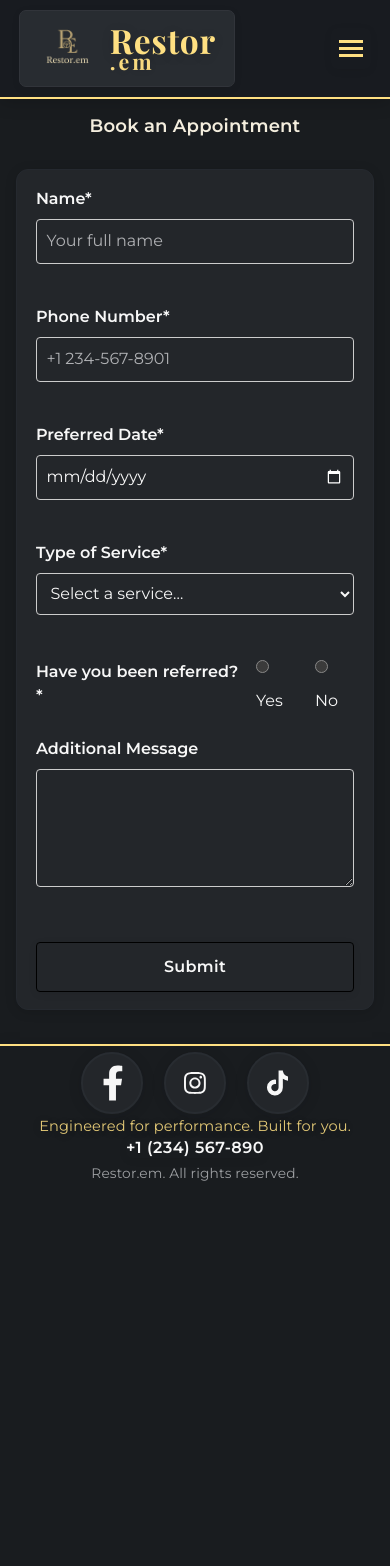
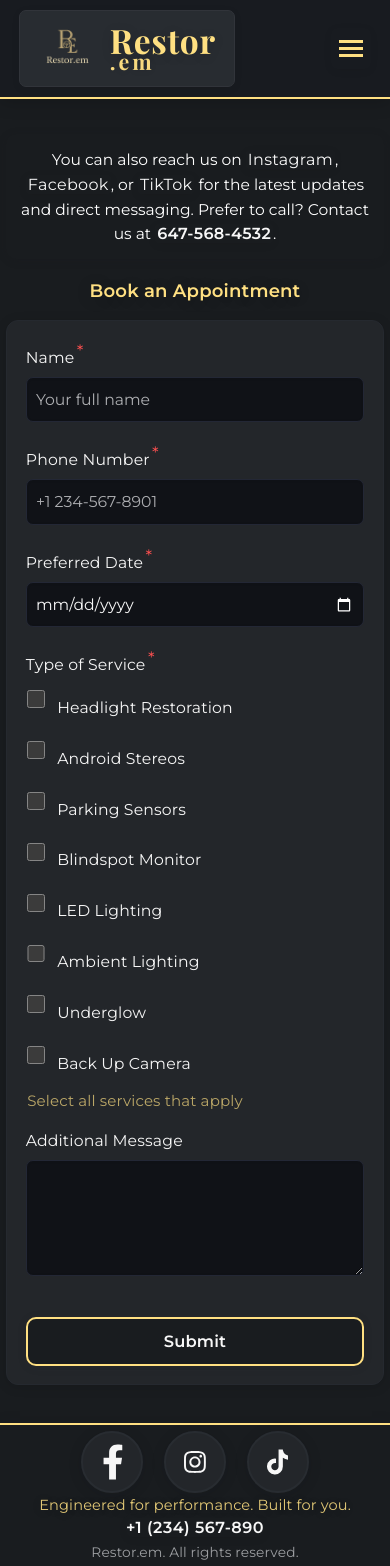
Before and after one commit to usmanAfzalKhan/car-mods-restorem, a React (Create React App) app: page /contact in a window 390 px wide. Before the commit the page ends 1186 px from the top, so only its background shows below. Built offline with nearby package versions, Linux system fonts and the light colour scheme; no server answers.

Commit message:
style(contact): optimize and clean up contact page styles, make checkbox section mobile-first with 2-column layout on desktop, remove background color from contact info paragraph for cleaner look

```diff
--- a/src/pages/ContactPage.css
+++ b/src/pages/ContactPage.css
@@ -1,68 +1,274 @@
-/* src/pages/ContactPage.css */
 .contact-page {
-  padding: 2rem;
+  min-height: 100vh;
+  background: none;
+  padding: 1.1rem 0 1.3rem 0;
+}
+
+.contact-info {
+  max-width: 97vw;
+  margin: 1.1rem auto 1.3rem auto;
+  text-align: center;
+  font-size: 0.97rem;
+  color: #fff;
+  font-family: 'Montserrat', 'Segoe UI', Arial, sans-serif;
+  line-height: 1.56;
+  /* background: rgba(24,31,51,0.18);  <-- REMOVED */
+  border-radius: 10px;
+  padding: 0.85rem 0.5rem 0.75rem 0.5rem;
+  box-shadow: 0 1.5px 9px #181b2031;
+}
+
+.invisible-link {
+  color: #fff;
+  text-decoration: none;
+  font-weight: 500;
+  padding: 0 2px;
+  background: none;
+  border: none;
+  border-radius: 3px;
+  cursor: pointer;
+}
+
+.contact-phone {
+  font-weight: 700;
+  color: #fff;
+  text-decoration: none;
+  letter-spacing: 0.02em;
 }
 
 .contact-page h1 {
   text-align: center;
-  margin-bottom: 2rem;
+  margin-bottom: 1.15rem;
+  margin-top: 0.22rem;
+  color: #ffe082;
+  font-size: 1.17rem;
+  font-family: 'Montserrat', 'Segoe UI', Arial, sans-serif;
+  font-weight: 700;
+  letter-spacing: 0.01em;
+  text-shadow: 0 2px 20px #0002;
 }
 
 .contact-form {
-  max-width: 600px;
+  max-width: 97vw;
   margin: 0 auto;
+  background: rgba(24,31,51,0.88);
+  border-radius: 10px;
+  box-shadow: 0 3px 18px #181b2030, 0 2px 6px #181b2022;
+  color: #f6f6f6;
+  border: 2px solid #ffe08230;
+  padding: 1.05rem 0.6rem 1.18rem 0.6rem;
+  font-family: 'Montserrat', 'Segoe UI', Arial, sans-serif;
 }
 
 .form-group {
-  margin-bottom: 1.5rem;
+  margin-bottom: 1.04rem;
 }
 
 .form-label {
   display: inline-block;
-  margin-bottom: 0.5rem;
-  font-weight: 600;
+  margin-bottom: 0.34rem;
+  font-weight: 500;
+  color: #f6f6f6;
+  font-size: 0.98rem;
+  letter-spacing: 0.01em;
+}
+
+.required-star {
+  color: #ff5050;
+  margin-left: 0.14em;
+  font-size: 1.09em;
+  vertical-align: super;
 }
 
 .form-input,
 .form-textarea,
 select {
   width: 100%;
-  padding: 0.6rem;
-  border: 1px solid #ccc;
-  border-radius: 4px;
-  font-size: 1rem;
+  padding: 0.62rem 0.58rem;
+  margin-top: 0.13rem;
+  margin-bottom: 0.08rem;
+  border: 1.5px solid #232735;
+  border-radius: 7px;
+  background: #101217;
+  color: #f6f6f6;
+  font-size: 0.98rem;
+  font-family: inherit;
+  transition: border-color 0.17s;
+  outline: none;
+  box-shadow: 0 0.5px 3px #0001 inset;
 }
 
-.radio-group {
+.form-input:focus,
+.form-textarea:focus,
+select:focus {
+  border-color: #ffe082;
+  outline: none;
+}
+
+select {
+  color: #f6f6f6;
+}
+
+/* Checkbox: single column for mobile */
+.checkbox-group {
+  display: flex;
+  flex-direction: column;
+  gap: 0.56em 0;
+  align-items: flex-start;
+  margin-bottom: 0.22em;
+  padding: 0.28em 0 0.1em 0;
+}
+
+.checkbox-label {
   display: flex;
   align-items: center;
-  gap: 1rem;
+  width: 100%;
+  font-size: 0.98rem;
+  color: #ffe082;
+  font-family: inherit;
+  font-weight: 500;
+  gap: 0.52em;
+  cursor: pointer;
+  user-select: none;
+  padding: 0.23em 0.06em;
+  border-radius: 7px;
+  transition: background 0.15s;
 }
 
-.radio-group .form-label {
-  margin: 0;
+.checkbox-label:hover,
+.checkbox-label:focus-within {
+  background: rgba(255, 224, 130, 0.06);
 }
 
-.radio-group label {
+.service-checkbox {
+  accent-color: #ffe082;
+  width: 1.12em;
+  height: 1.12em;
+  margin-right: 0.28em;
+  border-radius: 5px;
+  border: 1.2px solid #ffe08288;
+  background: #181f33;
+  vertical-align: middle;
+  transition: box-shadow 0.17s;
+}
+
+.checkbox-label span {
+  color: #f6f6f6;
   font-weight: 400;
+  letter-spacing: 0.01em;
+}
+
+.select-help {
+  display: block;
+  color: #ffe082b0;
+  font-size: 0.94em;
+  margin-top: 0.18em;
+  margin-left: 0.1em;
+  letter-spacing: 0.01em;
+}
+
+.form-textarea {
+  min-height: 70px;
+  resize: vertical;
 }
 
 .submit-button {
-  display: block;
-  margin: 2rem auto 0;
-  padding: 0.75rem 2rem;
-  border: 1px solid #000;
-  background: transparent;
-  font-size: 1rem;
+  width: 100%;
+  margin-top: 1.02rem;
+  margin-bottom: 0.1rem;
+  background: #191c1f;
+  color: #ffe082;
+  font-weight: 600;
+  border: 2px solid #ffe082;
+  border-radius: 10px;
+  font-size: 1.02rem;
+  letter-spacing: 0.01em;
+  box-shadow: 0 1.5px 10px #2327351a;
+  text-align: center;
   cursor: pointer;
-  border-radius: 4px;
+  padding: 0.62em 0;
+  transition: box-shadow 0.17s, color 0.13s, background 0.13s, border 0.12s;
+  font-family: inherit;
 }
 
-@media (max-width: 600px) {
-  .contact-page {
-    padding: 1rem;
+.submit-button:hover,
+.submit-button:focus {
+  box-shadow: 0 2px 12px #ffe08290;
+  outline: none;
+  background: #21252a;
+  color: #fff2c7;
+}
+
+/* ====== TABLET/LARGE MOBILE: 2 columns for services ====== */
+@media (min-width: 480px) {
+  .contact-info {
+    font-size: 1.05rem;
+    padding: 1.02rem 0.95rem 0.9rem 0.95rem;
+    border-radius: 11px;
   }
-  .submit-button {
-    width: 100%;
+  .contact-form {
+    padding: 1.2rem 1.1rem 1.3rem 1.1rem;
+    border-radius: 13px;
+    max-width: 97vw;
+  }
+  .form-label {
+    font-size: 1.04rem;
+  }
+  .checkbox-group {
+    flex-direction: row;
+    flex-wrap: wrap;
+    gap: 0.68em 1.35em;
+  }
+  .checkbox-label {
+    width: 45%;
+    min-width: 175px;
+    font-size: 1.03rem;
+    padding: 0.24em 0.09em;
   }
 }
+
+/* ====== DESKTOP: Max 2 even columns, beautiful alignment ====== */
+@media (min-width: 800px) {
+  .contact-page {
+    padding: 2.7rem 0 2.5rem 0;
+  }
+  .contact-info {
+    max-width: 640px;
+    margin: 2.1rem auto 1.8rem auto;
+    font-size: 1.09rem;
+    padding: 1.05rem 1.2rem 0.95rem 1.2rem;
+  }
+  .contact-form {
+    max-width: 600px;
+    padding: 2.2rem 2rem 2.5rem 2rem;
+    border-radius: 14px;
+  }
+  .contact-page h1 {
+    font-size: 2.05rem;
+    margin-top: 0.4rem;
+    margin-bottom: 2.2rem;
+  }
+  .form-label {
+    font-size: 1.13rem;
+  }
+  .checkbox-group {
+    display: grid;
+    grid-template-columns: 1fr 1fr;
+    gap: 0.8em 2.2em;
+    padding: 0.35em 0 0.1em 0;
+    margin-bottom: 0.45em;
+    align-items: center;
+  }
+  .checkbox-label {
+    width: 100%;
+    min-width: 210px;
+    font-size: 1.14rem;
+    margin-bottom: 0.15em;
+    padding: 0.3em 0.13em;
+  }
+}
+
+/* Hide blue tap highlight on mobile */
+input, select, textarea, button {
+  -webkit-tap-highlight-color: rgba(0,0,0,0);
+}
--- a/src/pages/ContactPage.jsx
+++ b/src/pages/ContactPage.jsx
@@ -1,14 +1,41 @@
-// src/pages/ContactPage.jsx
-import React from 'react';
+import React, { useRef, useEffect } from 'react';
 import './ContactPage.css';
 
+const SERVICES = [
+  { value: "headlight-restoration", label: "Headlight Restoration" },
+  { value: "android-stereos", label: "Android Stereos" },
+  { value: "parking-sensors", label: "Parking Sensors" },
+  { value: "blindspot-monitor", label: "Blindspot Monitor" },
+  { value: "led-lighting", label: "LED Lighting" },
+  { value: "ambient-lighting", label: "Ambient Lighting" },
+  { value: "underglow", label: "Underglow" },
+  { value: "back-up-camera", label: "Back Up Camera" }
+];
+
 export default function ContactPage() {
+  // Prevent selecting past dates
+  const today = new Date();
+  const yyyy = today.getFullYear();
+  const mm = String(today.getMonth() + 1).padStart(2, '0');
+  const dd = String(today.getDate()).padStart(2, '0');
+  const minDate = `${yyyy}-${mm}-${dd}`;
+
   return (
     <div className="contact-page">
+      <p className="contact-info">
+        You can also reach us on{' '}
+        <a href="https://instagram.com/yourusername" target="_blank" rel="noopener noreferrer" className="invisible-link">Instagram</a>,{' '}
+        <a href="https://facebook.com/yourusername" target="_blank" rel="noopener noreferrer" className="invisible-link">Facebook</a>, or{' '}
+        <a href="https://tiktok.com/@yourusername" target="_blank" rel="noopener noreferrer" className="invisible-link">TikTok</a>
+        {' '}for the latest updates and direct messaging. Prefer to call? Contact us at{' '}
+        <a href="tel:6475684532" className="contact-phone invisible-link">647-568-4532</a>.
+      </p>
       <h1>Book an Appointment</h1>
       <form className="contact-form" noValidate>
         <div className="form-group">
-          <label htmlFor="name" className="form-label">Name*</label>
+          <label htmlFor="name" className="form-label">
+            Name<span className="required-star">*</span>
+          </label>
           <input
             type="text"
             id="name"
@@ -20,7 +47,9 @@ export default function ContactPage() {
         </div>
 
         <div className="form-group">
-          <label htmlFor="phone" className="form-label">Phone Number*</label>
+          <label htmlFor="phone" className="form-label">
+            Phone Number<span className="required-star">*</span>
+          </label>
           <input
             type="tel"
             id="phone"
@@ -32,48 +61,41 @@ export default function ContactPage() {
         </div>
 
         <div className="form-group">
-          <label htmlFor="date" className="form-label">Preferred Date*</label>
+          <label htmlFor="date" className="form-label">
+            Preferred Date<span className="required-star">*</span>
+          </label>
           <input
             type="date"
             id="date"
             name="date"
             className="form-input"
             required
+            min={minDate}
           />
         </div>
 
         <div className="form-group">
-          <label htmlFor="service" className="form-label">Type of Service*</label>
-          <select
-            id="service"
-            name="service"
-            className="form-input"
-            required
-          >
-            <option value="">Select a service…</option>
-            <option value="headlight-restoration">Headlight Restoration</option>
-            <option value="android-stereos">Android Stereos</option>
-            <option value="parking-sensors">Parking Sensors</option>
-            <option value="blindspot-monitor">Blindspot Monitor</option>
-            <option value="led-lighting">LED Lighting</option>
-            <option value="ambient-lighting">Ambient Lighting</option>
-            <option value="underglow">Underglow</option>
-            <option value="back-up-camera">Back Up Camera</option>
-          </select>
-        </div>
-
-        <div className="form-group radio-group">
-          <span className="form-label">Have you been referred?*</span>
-          <label>
-            <input type="radio" name="referred" value="yes" required /> Yes
-          </label>
-          <label>
-            <input type="radio" name="referred" value="no" required /> No
-          </label>
+          <div className="form-label">Type of Service<span className="required-star">*</span></div>
+          <div className="checkbox-group">
+            {SERVICES.map(service => (
+              <label key={service.value} className="checkbox-label">
+                <input
+                  type="checkbox"
+                  name="service"
+                  value={service.value}
+                  className="service-checkbox"
+                />
+                <span>{service.label}</span>
+              </label>
+            ))}
+          </div>
+          <small className="select-help">Select all services that apply</small>
         </div>
 
         <div className="form-group">
-          <label htmlFor="message" className="form-label">Additional Message</label>
+          <label htmlFor="message" className="form-label">
+            Additional Message
+          </label>
           <textarea
             id="message"
             name="message"
@@ -85,5 +107,5 @@ export default function ContactPage() {
         <button type="submit" className="submit-button">Submit</button>
       </form>
     </div>
-);
+  );
 }
```
